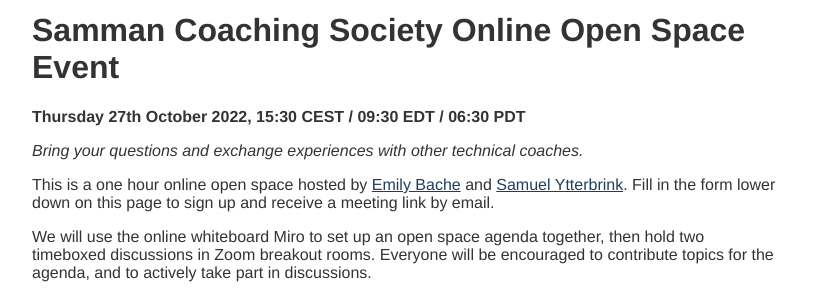
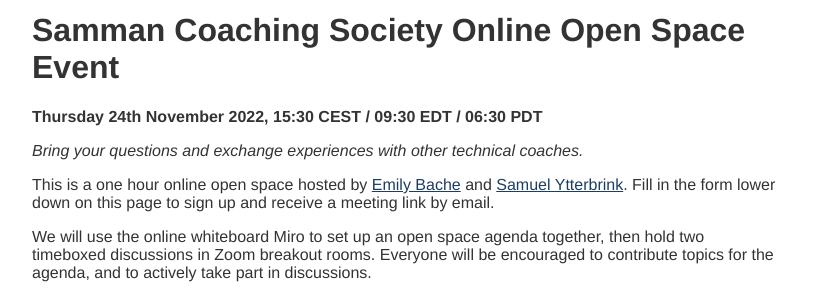
Before and after one commit to sammancoaching/website, a Jekyll site: the page built from society/events/open_space_2022-11-24.md, in a window 1280 px wide. Shown: the part 233-531 px from the top of the page, without its empty margins (233-1046 px from the left). Built offline with Jekyll 4.4.1, drawn with Linux system fonts in a browser that asks for light colours.

Commit message:
update for next samman society event

```diff
--- a/society/events/open_space_2022-10-27.md
+++ b/society/events/open_space_2022-11-24.md
@@ -5,7 +5,7 @@ title: Samman Coaching Society Online Open Space Event
 
 # Samman Coaching Society Online Open Space Event
 
-**Thursday 27th October 2022, 15:30 CEST / 09:30 EDT / 06:30 PDT**
+**Thursday 24th November 2022, 15:30 CEST / 09:30 EDT / 06:30 PDT**
 
 _Bring your questions and exchange experiences with other technical coaches._
 
```
Also changed, not shown: society/events/index.md (+1 -1 lines).
